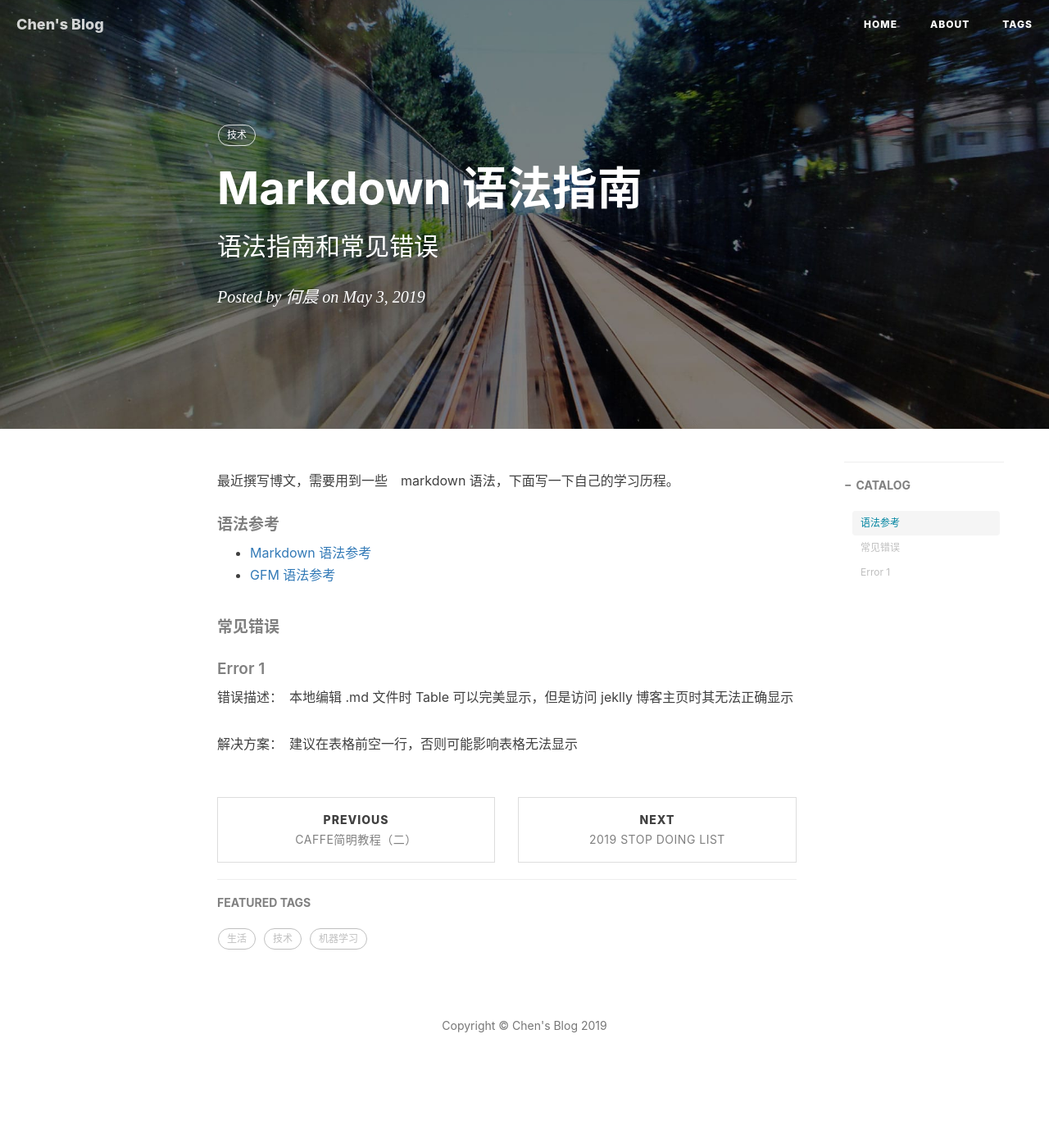
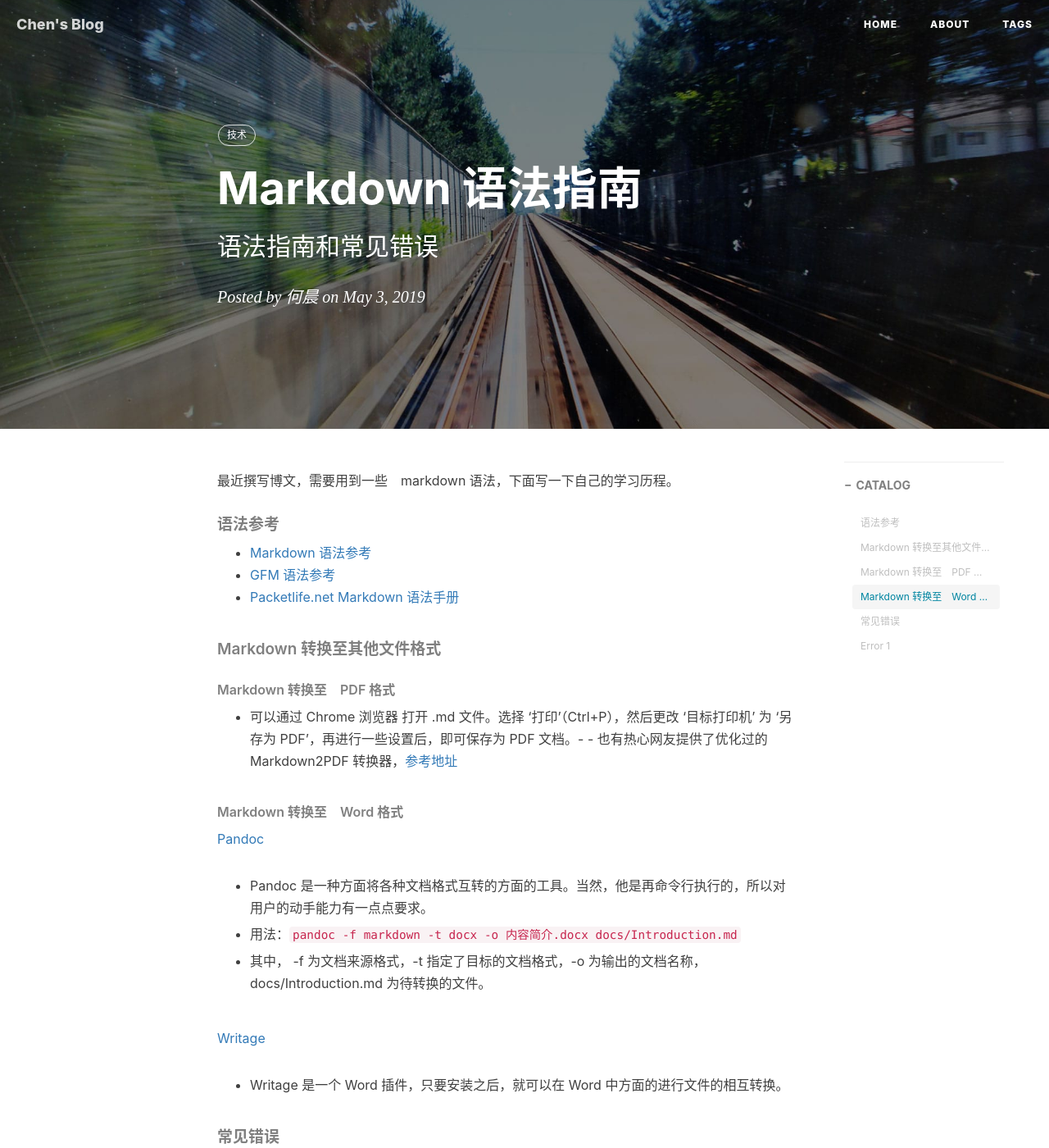
Before and after one commit to he-chen-95/he-chen-95.github.io, a Jekyll site: the page built from _posts/2019-05-04-Markdown_grammar.md, in a window 1280 px wide and 1400 px high. Shown: the whole window at 82% size. Built offline with Jekyll 4.4.1, drawn with Linux system fonts in a browser that asks for light colours; nearby versions of some CDN libraries; comment, search, counter and statistics services are not loaded.

Commit message:
Update 2019-05-04-Markdown_grammar.md

```diff
--- a/_posts/2019-05-04-Markdown_grammar.md
+++ b/_posts/2019-05-04-Markdown_grammar.md
@@ -16,9 +16,29 @@ tags:
 
 - [Markdown 语法参考](https://github.com/younghz/Markdown)
 - [GFM 语法参考](https://github.com/guodongxiaren/README)
+- [Packetlife.net Markdown 语法手册](http://packetlife.net/media/library/16/Markdown.pdf)
+
+##### Markdown 转换至其他文件格式
+###### Markdown 转换至　PDF 格式
+
+- 可以通过 Chrome 浏览器 打开 .md 文件。选择 '打印'（Ctrl+P），然后更改 '目标打印机' 为 '另存为 PDF'，再进行一些设置后，即可保存为 PDF 文档。- - 也有热心网友提供了优化过的 Markdown2PDF 转换器，[参考地址](http://www.mdtr2pdf.com/index.html)
+
+###### Markdown 转换至　Word 格式
+
+[Pandoc](http://www.pandoc.org/)
+
+- Pandoc 是一种方面将各种文档格式互转的方面的工具。当然，他是再命令行执行的，所以对用户的动手能力有一点点要求。
+
+- 用法：`pandoc -f markdown -t docx -o 内容简介.docx  docs/Introduction.md`
+
+- 其中， -f 为文档来源格式，-t 指定了目标的文档格式，-o 为输出的文档名称， docs/Introduction.md 为待转换的文件。
+
+[Writage](http://www.writage.com/)
+
+- Writage 是一个 Word 插件，只要安装之后，就可以在 Word 中方面的进行文件的相互转换。
 
 ##### 常见错误
-##### Error 1
+###### Error 1
 错误描述：　本地编辑 .md 文件时 Table 可以完美显示，但是访问 jeklly 博客主页时其无法正确显示
 
 解决方案：　建议在表格前空一行，否则可能影响表格无法显示
```
